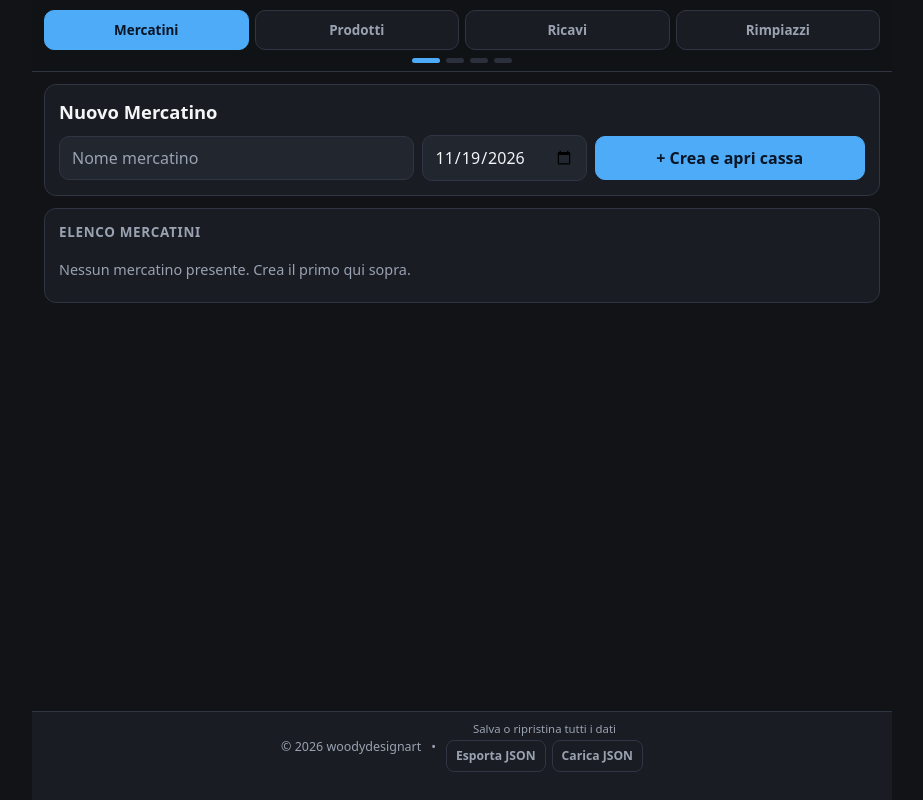
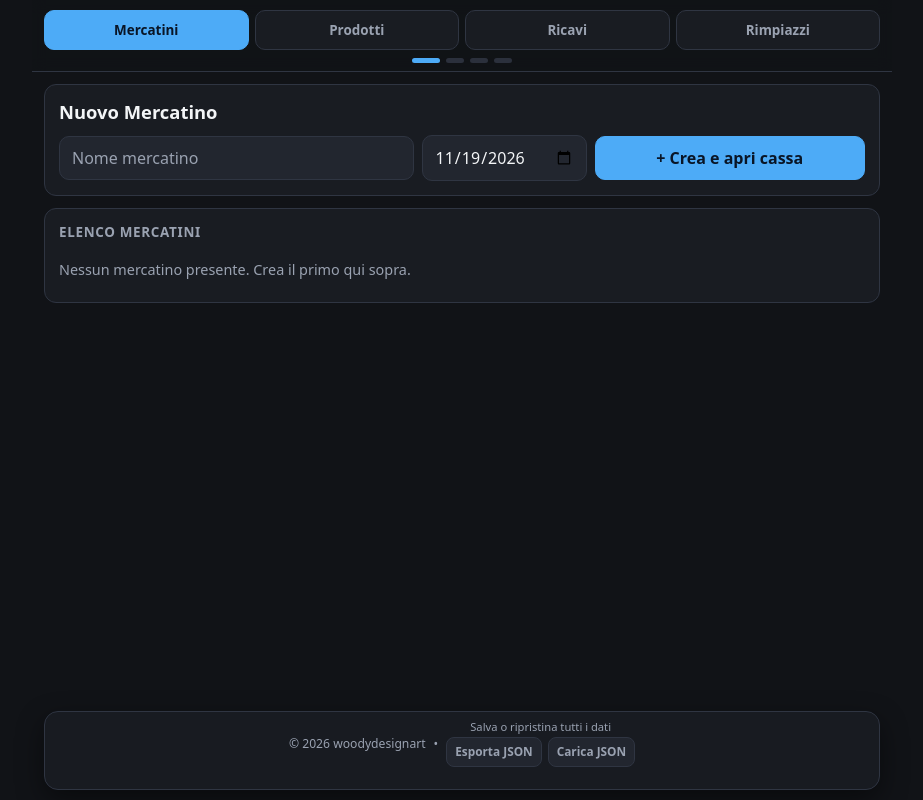
Before and after one commit to woodydesignart/mercatini-log, a plain HTML site: page index.html in a window 1280 px wide. Shown: the whole page, without its empty margins (178-1101 px from the left). Drawn offline with Linux system fonts and the light colour scheme.

Commit message:
Update index.html

```diff
--- a/index.html
+++ b/index.html
@@ -97,9 +97,11 @@
 
     /* Contenitore slide orizzontali */
     .slides-track {
-      flex: 1;
+      flex: 1 1 auto;
       display: flex;
+      align-items: flex-start;
       overflow-x: auto;
+      overflow-y: hidden;
       scroll-snap-type: x mandatory;
       scroll-behavior: smooth;
       scrollbar-width: none;
@@ -112,7 +114,7 @@
       width: 100%;
       scroll-snap-align: start;
       padding: 12px;
-      padding-bottom: 24px;
+      padding-bottom: 92px;
     }
 
     .card {
@@ -336,18 +338,37 @@
       color: var(--muted);
     }
 
-    /* Footer discreto con backup compatto */
+    /* Footer flottante a comparsa vicino al fondo pagina */
     .app-footer {
-      border-top: 1px solid var(--border);
-      background: var(--surface);
-      padding: 10px 14px;
-      font-size: 0.78rem;
+      position: fixed;
+      left: 50%;
+      bottom: 10px;
+      transform: translate(-50%, 14px);
+      width: calc(100% - 24px);
+      max-width: 836px;
+      z-index: 25;
+      border: 1px solid var(--border);
+      border-radius: 14px;
+      background: rgba(25, 28, 34, 0.94);
+      backdrop-filter: blur(10px);
+      box-shadow: 0 10px 28px rgba(0, 0, 0, 0.45);
+      padding: 8px 12px;
+      font-size: 0.76rem;
       color: var(--muted);
       display: flex;
       flex-direction: column;
       align-items: center;
-      gap: 6px;
+      gap: 4px;
       text-align: center;
+      opacity: 0;
+      pointer-events: none;
+      transition: opacity 0.2s ease, transform 0.2s ease;
+    }
+
+    .app-footer.visible {
+      opacity: 1;
+      transform: translate(-50%, 0);
+      pointer-events: auto;
     }
 
     .footer-main {
@@ -355,20 +376,20 @@
       flex-wrap: wrap;
       align-items: center;
       justify-content: center;
-      gap: 10px;
+      gap: 8px;
     }
 
     .footer-backup-block {
       display: flex;
       flex-direction: column;
       align-items: center;
-      gap: 4px;
+      gap: 3px;
     }
 
     .footer-backup-note {
-      font-size: 0.71rem;
+      font-size: 0.7rem;
       color: var(--muted);
-      line-height: 1.25;
+      line-height: 1.2;
     }
 
     .footer-actions {
@@ -378,13 +399,13 @@
     }
 
     .footer-link-btn {
-      min-height: 32px;
-      padding: 4px 9px;
+      min-height: 30px;
+      padding: 3px 8px;
       border-radius: 8px;
       border: 1px solid var(--border);
-      background: transparent;
+      background: var(--surface-2);
       color: var(--muted);
-      font-size: 0.76rem;
+      font-size: 0.74rem;
       font-weight: 600;
     }
 
@@ -394,9 +415,9 @@
     }
 
     .footer-status {
-      font-size: 0.75rem;
+      font-size: 0.73rem;
       color: var(--ok);
-      min-height: 1em;
+      min-height: 0.9em;
     }
 
     .footer-status.error {
@@ -498,7 +519,7 @@
       </section>
     </main>
 
-    <footer class="app-footer">
+    <footer id="floatingFooter" class="app-footer">
       <div class="footer-main">
         <span>© <span id="footerYear">2026</span> woodydesignart</span>
         <span aria-hidden="true">•</span>
@@ -759,16 +780,40 @@
         .replaceAll('"', "&quot;");
     }
 
-    // Navigazione slide
+    // Navigazione slide e footer flottante vicino al fondo
     const track = document.getElementById("slidesTrack");
     const tabs = [...document.querySelectorAll(".nav-tab")];
     const dots = [...document.querySelectorAll(".dot")];
+    const floatingFooter = document.getElementById("floatingFooter");
+
+    function updateFloatingFooterVisibility() {
+      const docEl = document.documentElement;
+      const scrollTop = window.scrollY || docEl.scrollTop || document.body.scrollTop || 0;
+      const viewportHeight = window.innerHeight || docEl.clientHeight || 0;
+      const docHeight = Math.max(docEl.scrollHeight, document.body.scrollHeight);
+
+      if (docHeight <= viewportHeight + 24) {
+        floatingFooter.classList.add("visible");
+        return;
+      }
+
+      const distanceFromBottom = docHeight - (scrollTop + viewportHeight);
+      floatingFooter.classList.toggle("visible", distanceFromBottom <= 80);
+    }
+
+    function scrollPageToTop() {
+      window.scrollTo({ top: 0, behavior: "auto" });
+      document.documentElement.scrollTop = 0;
+      document.body.scrollTop = 0;
+      updateFloatingFooterVisibility();
+    }
 
     function goToSlide(index, smooth = true) {
       const clamped = Math.max(0, Math.min(3, index));
       state.currentSlide = clamped;
       saveState();
       updateSlideIndicators(clamped);
+      scrollPageToTop();
       track.scrollTo({
         left: clamped * track.clientWidth,
         behavior: smooth ? "smooth" : "auto"
@@ -791,11 +836,14 @@
         state.currentSlide = idx;
         updateSlideIndicators(idx);
         saveState();
+        scrollPageToTop();
       }
     }, { passive: true });
 
+    window.addEventListener("scroll", updateFloatingFooterVisibility, { passive: true });
     window.addEventListener("resize", () => {
       track.scrollLeft = state.currentSlide * track.clientWidth;
+      updateFloatingFooterVisibility();
     });
 
     // Cassa / Vendita su mercatino
@@ -1144,6 +1192,7 @@
       if (document.getElementById("posModal").classList.contains("open")) {
         renderPosModal();
       }
+      updateFloatingFooterVisibility();
     }
 
     // Export / Import
```
